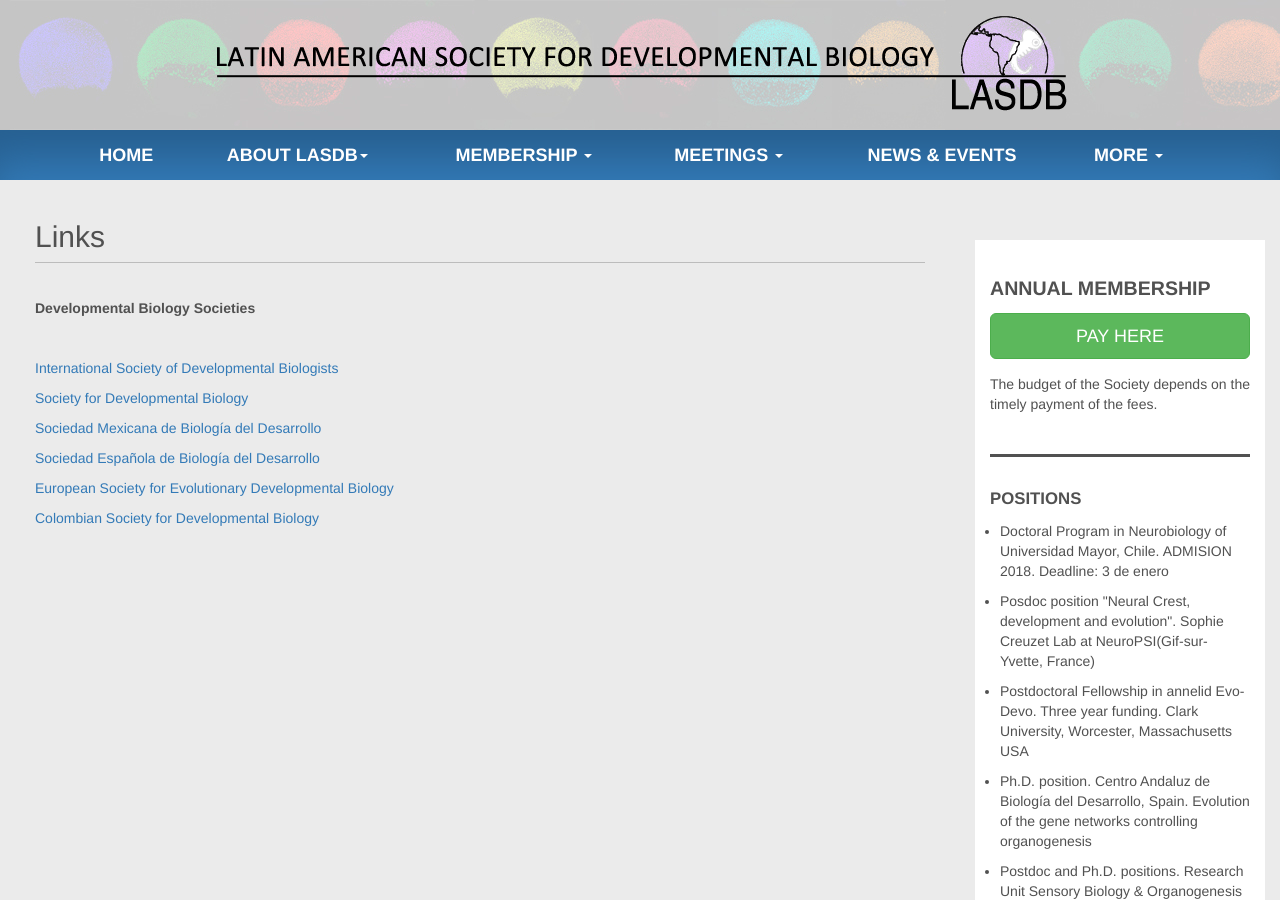
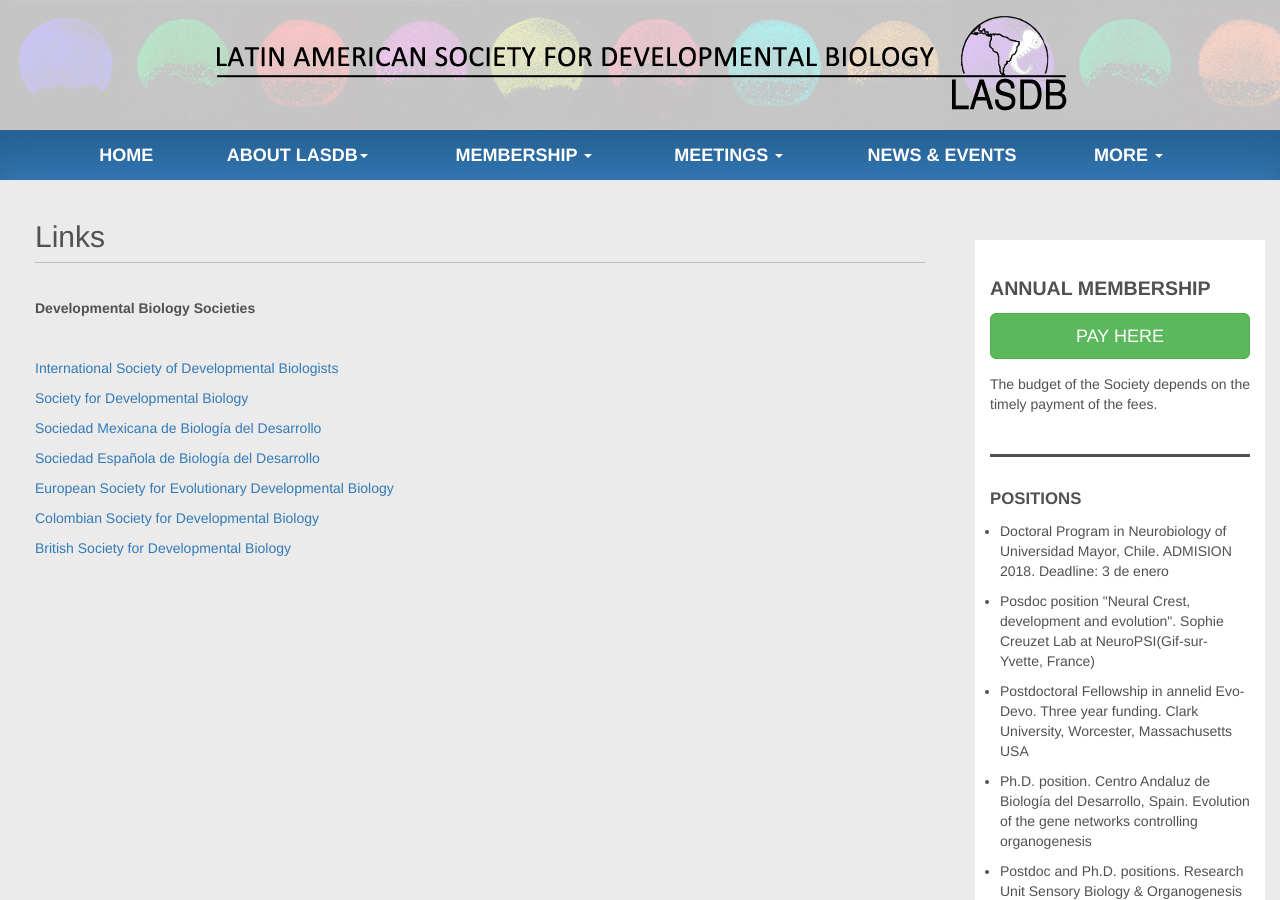
Before and after one commit to lasdb/lasdb.github.io, a Jekyll site: the page built from pages/links.html, in a window 1280 px wide and 900 px high. Built offline with Jekyll 4.4.1, drawn with Linux system fonts in a browser that asks for light colours; nearby versions of some CDN libraries.

Commit message:
Update links.html

```diff
--- a/pages/links.html
+++ b/pages/links.html
@@ -13,5 +13,6 @@
         <p><a href="http://www.sebd.es/en/" target="_blank">Sociedad Española de Biología del Desarrollo</a></p>
         <p><a href="http://evodevo.eu/" target="_blank">European Society for Evolutionary Developmental Biology</a></p>
         <p><a href="http://www.colsdb.org/" target="_blank">Colombian Society for Developmental Biology</a></p>
+        <p><a href="http://bsdb.org/" target="_blank">British Society for Developmental Biology</a></p>
     </div>
 </div>
```
